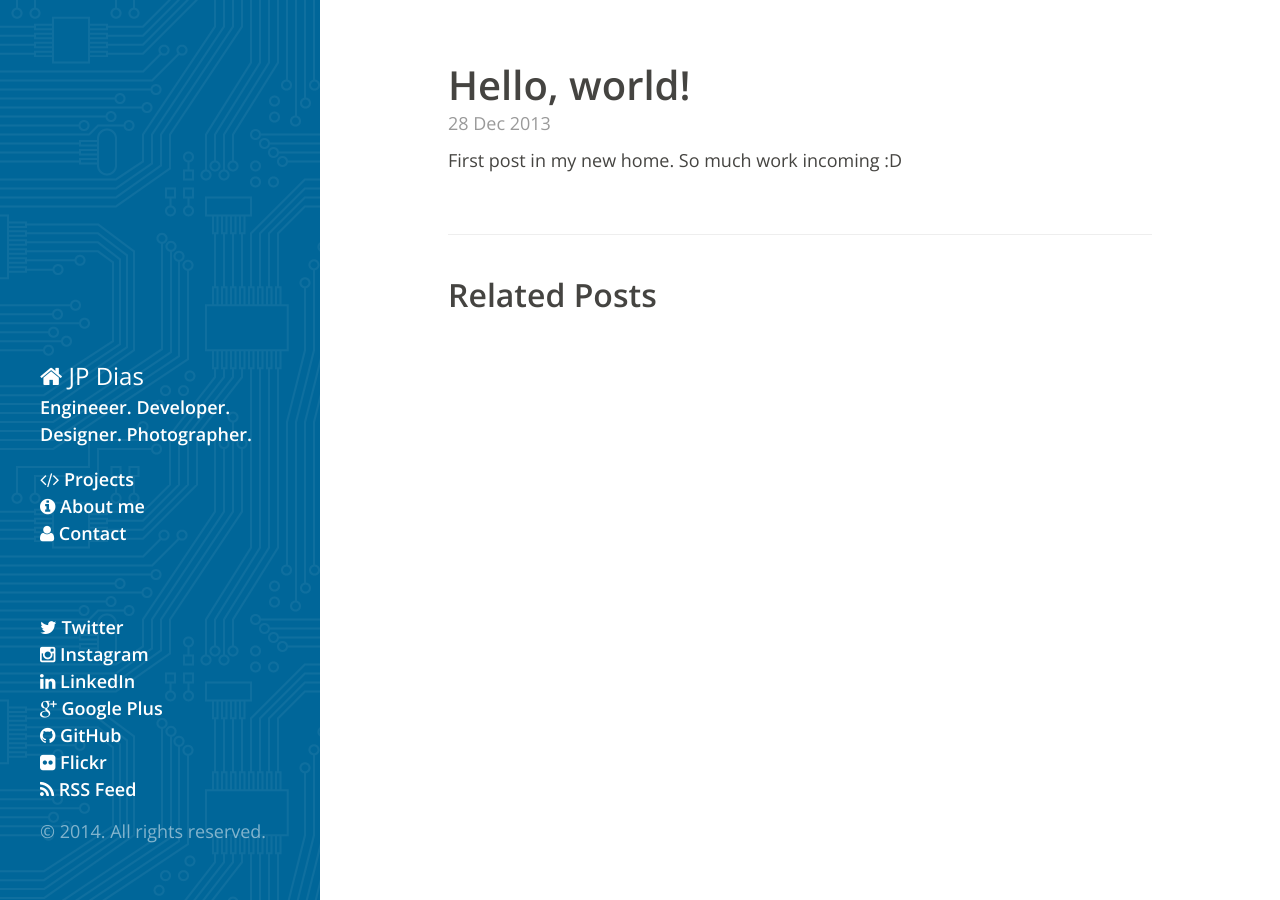
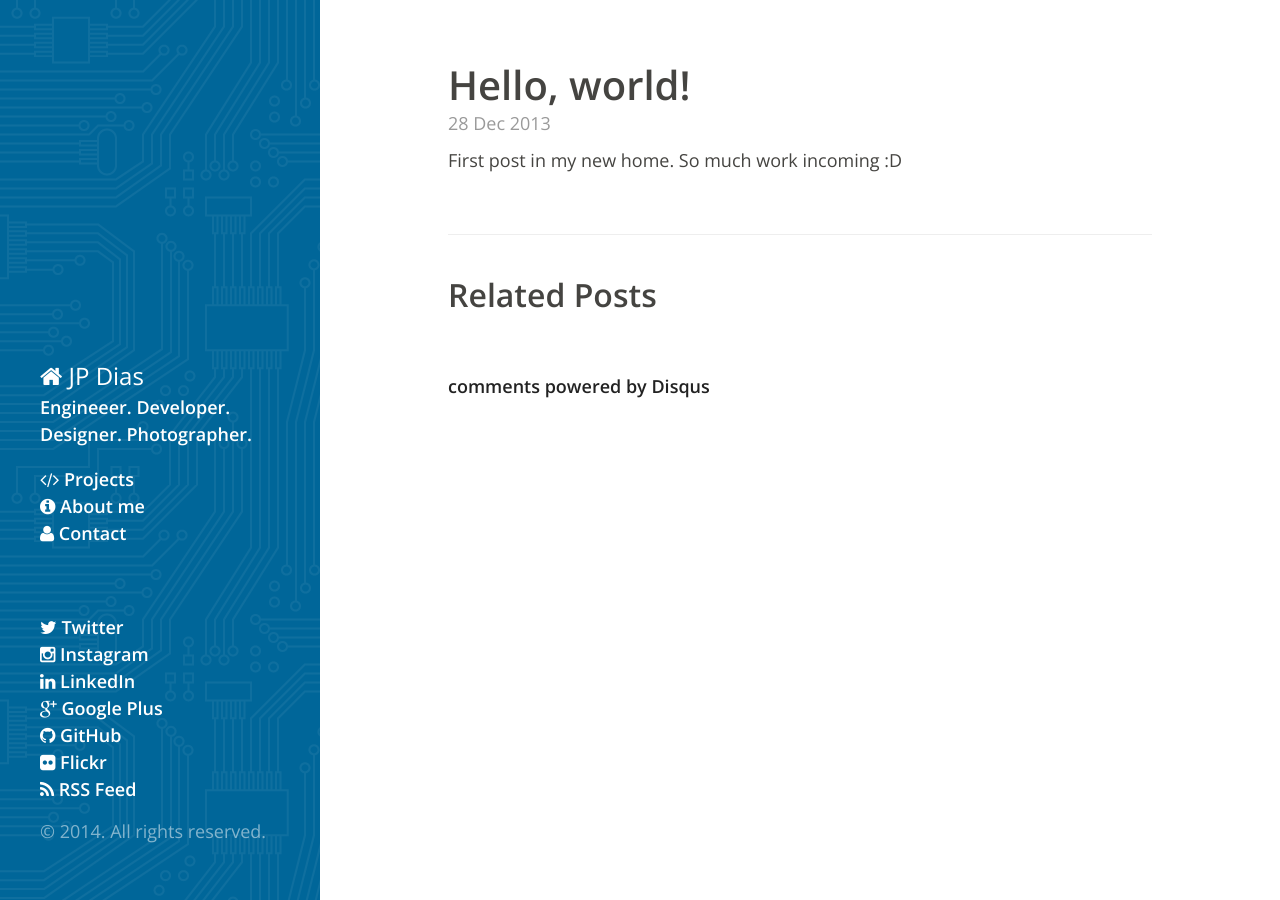
Before and after one commit to jpdias/jpdias.github.io, a Jekyll site: the page built from _posts/2013-12-28-hello-world.md, in a window 1280 px wide. Built offline with Jekyll 4.4.1, drawn with Linux system fonts in a browser that asks for light colours; Markdown is read by kramdown in place of the engine named in the settings; comment, search, counter and statistics services are not loaded; some of the changed lines change nothing that is shown.

Commit message:
Add disqus

```diff
--- a/_layouts/post.html
+++ b/_layouts/post.html
@@ -23,3 +23,18 @@
     {% endfor %}
   </ul>
 </div>
+
+<div id="disqus_thread"></div>
+    <script type="text/javascript">
+        /* * * CONFIGURATION VARIABLES: EDIT BEFORE PASTING INTO YOUR WEBPAGE * * */
+        var disqus_shortname = 'jpdias'; // required: replace example with your forum shortname
+
+        /* * * DON'T EDIT BELOW THIS LINE * * */
+        (function() {
+            var dsq = document.createElement('script'); dsq.type = 'text/javascript'; dsq.async = true;
+            dsq.src = '//' + disqus_shortname + '.disqus.com/embed.js';
+            (document.getElementsByTagName('head')[0] || document.getElementsByTagName('body')[0]).appendChild(dsq);
+        })();
+    </script>
+    <noscript>Please enable JavaScript to view the <a href="http://disqus.com/?ref_noscript">comments powered by Disqus.</a></noscript>
+    <a href="http://disqus.com" class="dsq-brlink">comments powered by <span class="logo-disqus">Disqus</span></a>
```
